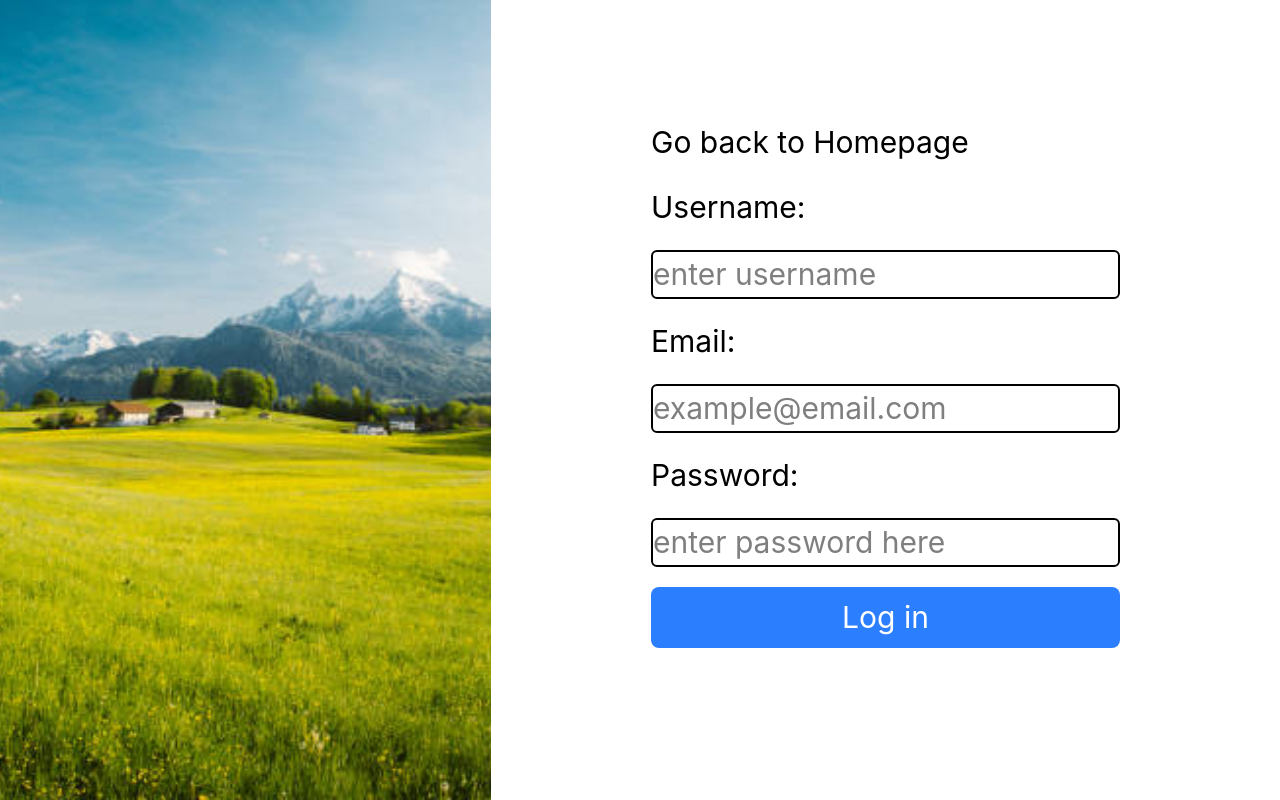
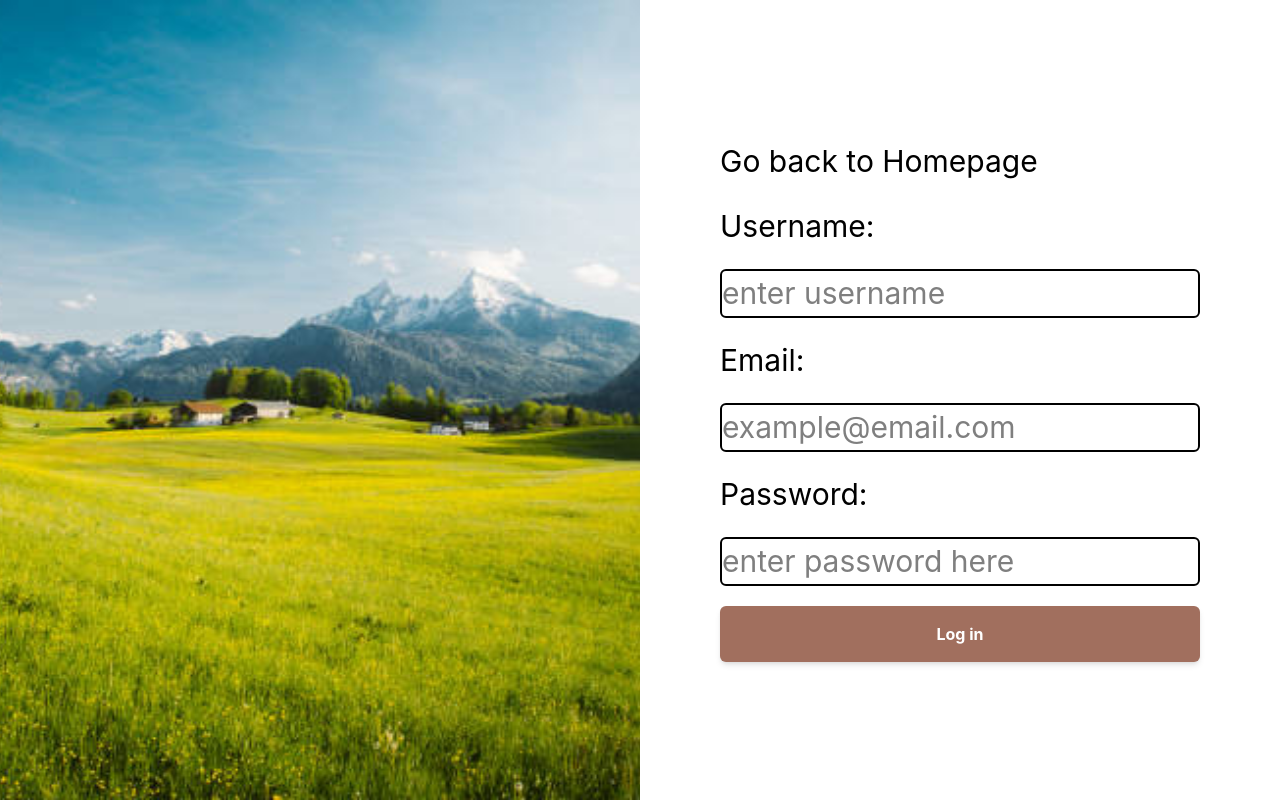
Before and after one commit to MariamAlaaFathy/andalusia-fullstack-project, a React (Vite) app: page /Login in a window 1280 px wide. Built offline with nearby package versions, Linux system fonts and the light colour scheme.

Commit message:
adjusted css for both login and sign up pages to match overall layout

```diff
--- a/src/pages/Login.tsx
+++ b/src/pages/Login.tsx
@@ -3,39 +3,99 @@ import type { formtype } from "../types/formtype";
 import "./forms.css";
 import { NavLink } from "react-router-dom";
 
+
 function Login(){
+
     const {register,handleSubmit,formState:{errors}} = useForm<formtype>({criteriaMode:"all", mode:"onChange"});
+
     const onSubmit: SubmitHandler<formtype>=(data)=>{
         console.log(data);
     }
+
     return(
+
         <div className="min-h-screen flex flex-col md:flex-row">
+
             <div className="w-full md:w-1/2 h-64 md:h-screen">
-              <img className= "w-full h-full object-cover " src="public/landscape2.jpg"/>
+
+                <img
+                    className="w-full h-full object-cover"
+                    src="public/landscape2.jpg"
+                />
+
             </div>
-            <form className="flex flex-col gap-5 px-40 py-30 text-[30px] md:shrink-0" onSubmit= {handleSubmit(onSubmit)}>
-                <NavLink className="hover:text-red-500" to="/">Go back to Homepage</NavLink>
-                <label>Username: </label>
-                <input className={ errors.username ? "border-2 border-red-500 text-red-600": "w-full border-2 rounded-md"} placeholder="enter username"  {...register("username",{required:"username is required",minLength:{value: 8, message:"username should atleast be 8 characters long"}})} ></input>
-                {
-                    errors.username && Object.values(errors.username.types ?? {}).map((error,index)=><p className="text-red-600" key={index}>{error}</p>)
-                }
-                {/* must add logic if username doesnt exist since this is login */}
-                <label>Email: </label>
-                <input className={errors.email ? "border-2 border-red-500 text-red-600" :"w-full border-2 rounded-md"} placeholder="example@email.com" {...register("email",{required:"email is required", pattern: {value:/^[a-zA-Z0-9._%+-]+@[a-zA-Z0-9.-]+\.[a-zA-Z]{2,}$/ , message: "email is invalid"}})}></input>
-                {
-                    errors.email && Object.values(errors.email.types ?? {}).map((error,index)=> <p className="text-red-600" key={index}>{error}</p>)
-                }
-                <label>Password: </label>
-                <input className={errors.password ? "border-2 border-red-500 text-red-600": "w-full border-2 rounded-md"} type="password" placeholder="enter password here"  {...register("password",{required:"password is required", minLength: {value:8 , message:"password should be 8 characters long"}})}></input>
-                {
-                    errors.password && Object.values(errors.password.types ?? {}).map((error, index)=> <p className="text-red-600" key={index}>{error}</p>)
-                }
 
-                <input className="bg-blue-500 text-white px-2 py-2 rounded-lg hover:bg-blue-600" type="submit" value="Log in"></input>
-            </form>
+            <div className="w-full md:w-1/2 flex items-center">
+                <form
+                    className="w-full flex flex-col gap-5 px-6 py-10 md:px-12 lg:px-20 text-[30px]"
+                    onSubmit={handleSubmit(onSubmit)}
+                >
+
+                    <NavLink
+                        className="hover:text-red-500"
+                        to="/"
+                    >
+                        Go back to Homepage
+                    </NavLink>
+
+                    <label>Username: </label>
+
+                    <input
+                        className={errors.username ? "border-2 border-red-500 text-red-600": "w-full border-2 rounded-md"}
+                        placeholder="enter username"
+                        {...register("username",{required:"username is required",minLength:{value: 8, message:"username should atleast be 8 characters long"}})}
+                    />
+
+                    {
+                        errors.username && Object.values(errors.username.types ?? {}).map((error,index)=>
+                            <p className="text-red-600" key={index}>{error}</p>
+                        )
+                    }
+
+                    {/* must add logic if username doesnt exist since this is login */}
+
+                    <label>Email: </label>
+
+                    <input
+                        className={errors.email ? "border-2 border-red-500 text-red-600" :"w-full border-2 rounded-md"}
+                        placeholder="example@email.com"
+                        {...register("email",{required:"email is required", pattern: {value:/^[a-zA-Z0-9._%+-]+@[a-zA-Z0-9.-]+\.[a-zA-Z]{2,}$/ , message: "email is invalid"}})}
+                    />
+
+                    {
+                        errors.email && Object.values(errors.email.types ?? {}).map((error,index)=>
+                            <p className="text-red-600" key={index}>{error}</p>
+                        )
+                    }
+
+                    <label>Password: </label>
+
+                    <input
+                        className={errors.password ? "border-2 border-red-500 text-red-600": "w-full border-2 rounded-md"}
+                        type="password"
+                        placeholder="enter password here"
+                        {...register("password",{required:"password is required", minLength: {value:8 , message:"password should be 8 characters long"}})}
+                    />
+
+                    {
+                        errors.password && Object.values(errors.password.types ?? {}).map((error, index)=>
+                            <p className="text-red-600" key={index}>{error}</p>
+                        )
+                    }
+
+                    <input
+                        className="bg-[#A16F5E] hover:bg-[#8d5e4f] text-white font-bold px-10 py-4 rounded-md text-base transition-colors cursor-pointer shadow-md"
+                        type="submit"
+                        value="Log in"
+                    />
+
+                </form>
+
+            </div>
+
         </div>
     )
+
 }
 
 export default Login;
--- a/src/pages/Signup.tsx
+++ b/src/pages/Signup.tsx
@@ -36,7 +36,7 @@ function Signup(){
                 <label>Confirm Password:</label>
                 <input className={errors.password ? "border-2 border-red-500 text-red-600": "w-full border-2 rounded-md"} type="confirmpass" placeholder="type password again" {...register("confirm",{required:"field is required",minLength: {value:8, message:"password should be 8 characters long"},validate:(value)=>value === password})}></input>
 
-                <input className="bg-blue-500 text-white px-2 py-2 rounded-lg hover:bg-blue-600" type="submit" value="Sign up"></input>
+                <input className="bg-[#A16F5E] hover:bg-[#8d5e4f] text-white font-bold px-10 py-4 rounded-md text-base transition-colors cursor-pointer shadow-md" type="submit" value="Sign up"></input>
             </form>
             </div>
 
```
